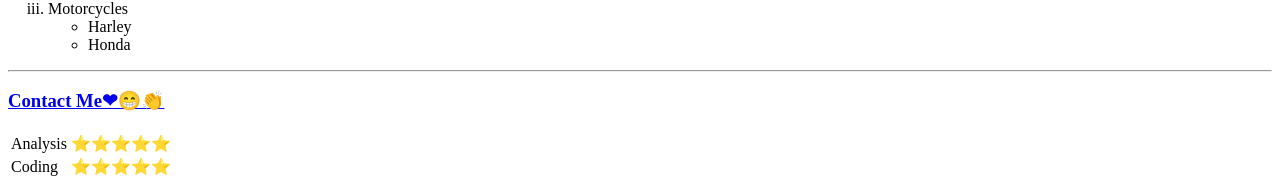
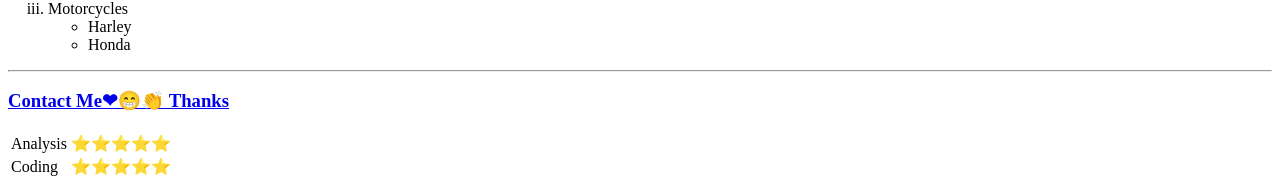
Before and after one commit to Vivivicado/cv, a plain HTML site: page index.html in a window 1280 px wide. Shown: the part 519-699 px from the top of the page. Drawn offline with Linux system fonts and the light colour scheme.

Commit message:
Updated index added thanks
i only added thanks tp the message

```diff
--- a/index.html
+++ b/index.html
@@ -24,7 +24,7 @@
       </ul></li>
     </ol>
     <hr>
-<h3><a href="contact_me.html">Contact Me❤😁👏</a></h3>
+<h3><a href="contact_me.html">Contact Me❤😁👏 Thanks</a></h3>
 <table>
   <tr>
     <td>Analysis</td>
```
